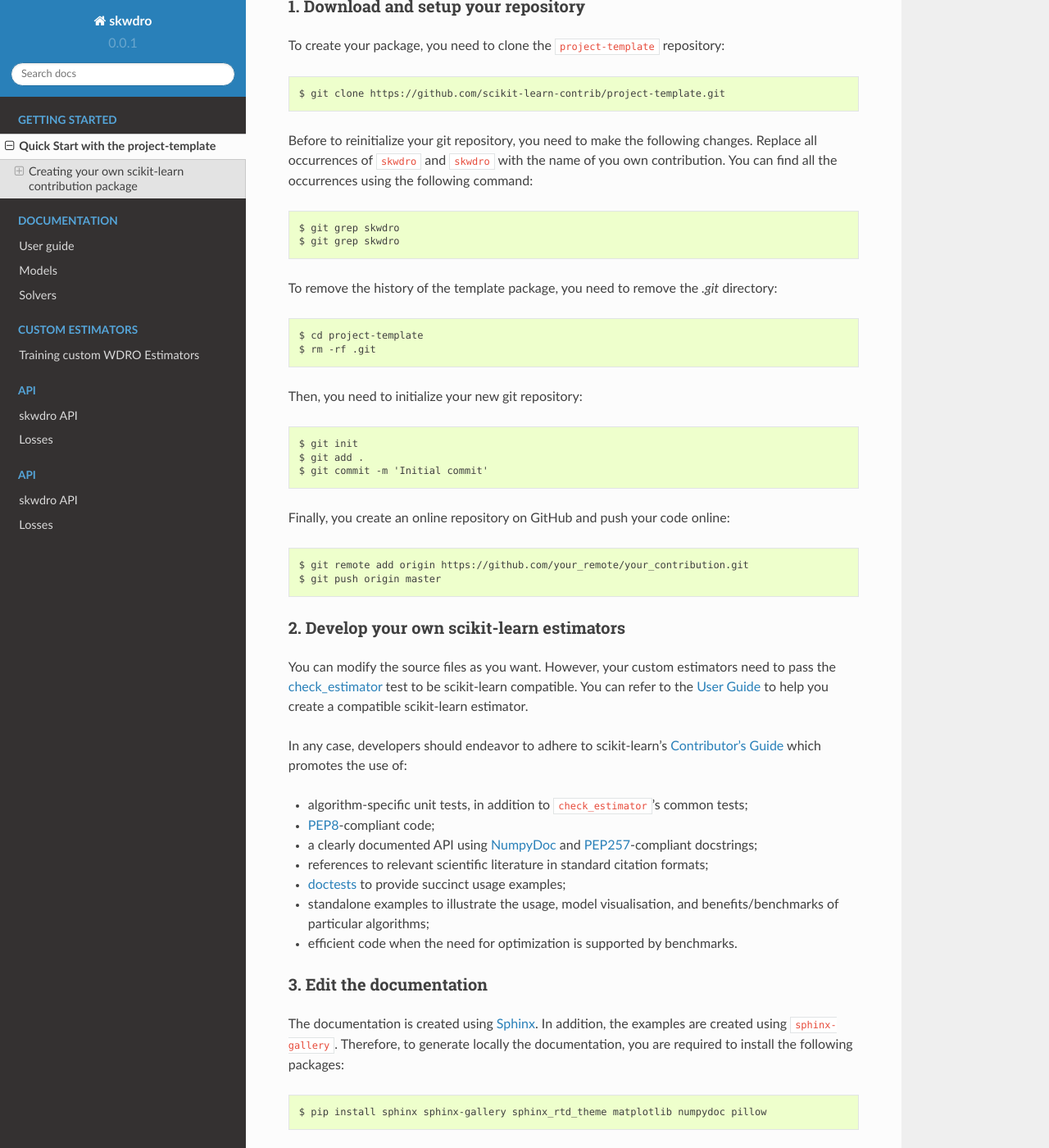
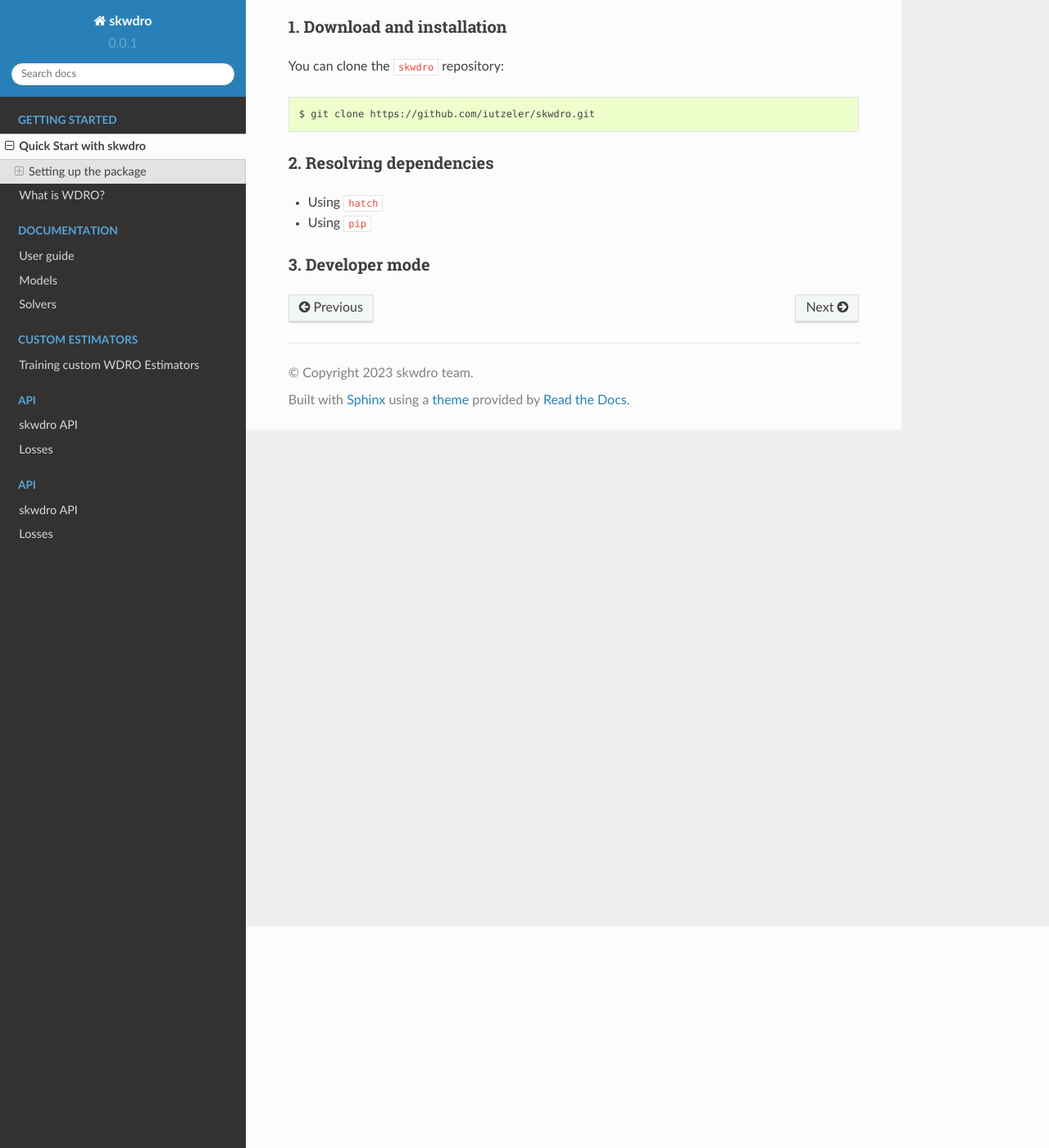
Before and after one commit to iutzeler/skwdro, a Sphinx documentation site: the page built from doc/quick_start.rst, in a window 1280 px wide and 1400 px high, scrolled down 270 px. Shown: the whole window at 82% size. Built offline with Sphinx 7.4.7 and the Read the Docs theme 2.0.0, drawn with Linux system fonts in a browser that asks for light colours; formulas are drawn with MathJax 3; pages that are not in the unit, such as notebooks, are missing from menus; some of the changed text lies outside the part shown.

Commit message:
Documentation (#49)
* [WIP] adding wdro intro

```diff
--- a/doc/quick_start.rst
+++ b/doc/quick_start.rst
@@ -1,97 +1,32 @@
-#####################################
-Quick Start with the project-template
-#####################################
+#######################
+Quick Start with skwdro
+#######################
 
-This package serves as a skeleton package aiding at developing compatible
-scikit-learn contribution.
+This package provides Wasserstein Distributionally Robust estimators.
+The provided objects are compatible with ``scikit-learn``'s pipeline.
 
-Creating your own scikit-learn contribution package
-===================================================
 
-1. Download and setup your repository
--------------------------------------
+Setting up the package
+======================
 
-To create your package, you need to clone the ``project-template`` repository::
+1. Download and installation
+----------------------------
 
-    $ git clone https://github.com/scikit-learn-contrib/project-template.git
+You can clone the ``skwdro`` repository::
 
-Before to reinitialize your git repository, you need to make the following
-changes. Replace all occurrences of ``skwdro`` and ``skwdro``
-with the name of you own contribution. You can find all the occurrences using
-the following command::
+    $ git clone https://github.com/iutzeler/skwdro.git
 
-    $ git grep skwdro
-    $ git grep skwdro
 
-To remove the history of the template package, you need to remove the `.git`
-directory::
 
-    $ cd project-template
-    $ rm -rf .git
-
-Then, you need to initialize your new git repository::
-
-    $ git init
-    $ git add .
-    $ git commit -m 'Initial commit'
-
-Finally, you create an online repository on GitHub and push your code online::
-
-    $ git remote add origin https://github.com/your_remote/your_contribution.git
-    $ git push origin master
-
-2. Develop your own scikit-learn estimators
--------------------------------------------
-
-.. _check_estimator: http://scikit-learn.org/stable/modules/generated/sklearn.utils.estimator_checks.check_estimator.html#sklearn.utils.estimator_checks.check_estimator
-.. _`Contributor's Guide`: http://scikit-learn.org/stable/developers/
-.. _PEP8: https://www.python.org/dev/peps/pep-0008/
-.. _PEP257: https://www.python.org/dev/peps/pep-0257/
-.. _NumPyDoc: https://github.com/numpy/numpydoc
-.. _doctests: https://docs.python.org/3/library/doctest.html
-
-You can modify the source files as you want. However, your custom estimators
-need to pass the check_estimator_ test to be scikit-learn compatible. You can
-refer to the :ref:`User Guide <user_guide>` to help you create a compatible
-scikit-learn estimator.
-
-In any case, developers should endeavor to adhere to scikit-learn's
-`Contributor's Guide`_ which promotes the use of:
-
-* algorithm-specific unit tests, in addition to ``check_estimator``'s common
-  tests;
-* PEP8_-compliant code;
-* a clearly documented API using NumpyDoc_ and PEP257_-compliant docstrings;
-* references to relevant scientific literature in standard citation formats;
-* doctests_ to provide succinct usage examples;
-* standalone examples to illustrate the usage, model visualisation, and
-  benefits/benchmarks of particular algorithms;
-* efficient code when the need for optimization is supported by benchmarks.
-
-3. Edit the documentation
+2. Resolving dependencies
 -------------------------
 
-.. _Sphinx: http://www.sphinx-doc.org/en/stable/
 
-The documentation is created using Sphinx_. In addition, the examples are
-created using ``sphinx-gallery``. Therefore, to generate locally the
-documentation, you are required to install the following packages::
+* Using ``hatch``
 
-    $ pip install sphinx sphinx-gallery sphinx_rtd_theme matplotlib numpydoc pillow
+* Using ``pip``
 
-The documentation is made of:
 
-* a home page, ``doc/index.rst``;
-* an API documentation, ``doc/api.rst`` in which you should add all public
-  objects for which the docstring should be exposed publicly.
-* a User Guide documentation, ``doc/user_guide.rst``, containing the narrative
-  documentation of your package, to give as much intuition as possible to your
-  users.
-* examples which are created in the `examples/` folder. Each example
-  illustrates some usage of the package. the example file name should start by
-  `plot_*.py`.
 
-The documentation is built with the following commands::
-
-    $ cd doc
-    $ make html
+3. Developer mode
+-----------------
```
Also changed, not shown: doc/index.rst (+10 -4 lines), doc/losses.rst (+19 -0 lines), doc/wdro.rst (added, +64 -0 lines).
